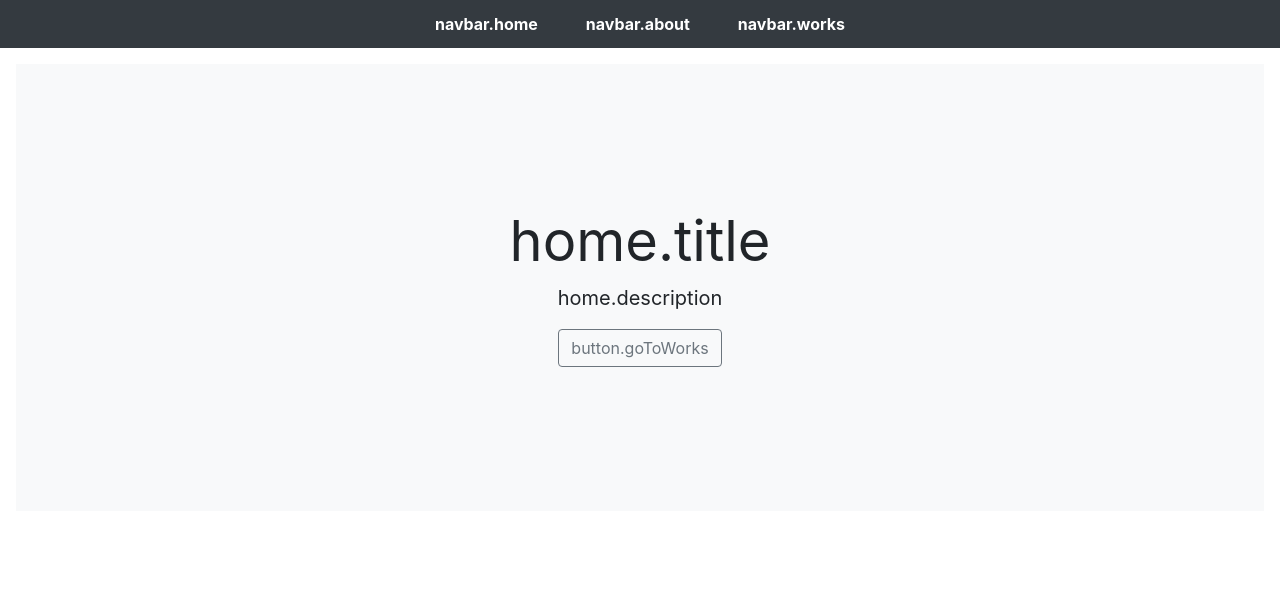
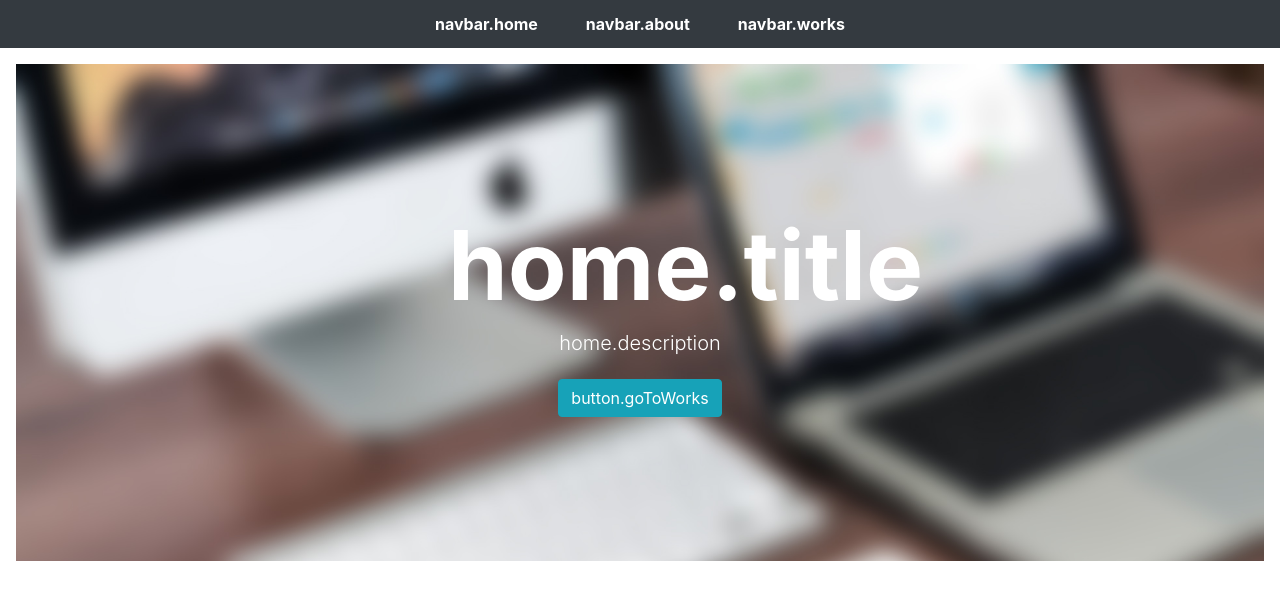
Before and after one commit to ThibaultClerc/webistic, a React (Create React App) app: page / in a window 1280 px wide. Shown: the top 600 px of the page. Built offline with nearby package versions, Linux system fonts and the light colour scheme.

Commit message:
changed css

```diff
--- a/src/assets/img/index.jsx
+++ b/src/assets/img/index.jsx
@@ -1,2 +1,3 @@
 export const EngFlag = require('./eng.png');
 export const FrFlag = require('./fr.png');
+export const HomeBg = require('./home-bg.jpg')
--- a/src/components/Button/index.jsx
+++ b/src/components/Button/index.jsx
@@ -1,4 +1,8 @@
 import { translationHOC } from '../../HOC/translationHOC';
+import { Link } from 'react-router-dom'
+import './style.css'
+import EnglishFlag from '../../assets/img/eng.png'
+import FrenchFlag from '../../assets/img/fr.png'
 
 function Button({language}) {
 
@@ -12,8 +16,8 @@ function Button({language}) {
 
   return (
     <>
-    {language.currentLanguage === 'en' && <button onClick={handleClick} style={{background: `url()`}}>FR</button>}
-    {language.currentLanguage === 'fr' && <button onClick={handleClick} className="Button">ENG</button>}
+    {language.currentLanguage === 'en' && <Link onClick={handleClick} className="d-flex justify-content-end pr-3 pt-3"><img className="flag" src={FrenchFlag}/></Link>}
+    {language.currentLanguage === 'fr' && <Link onClick={handleClick} className="d-flex justify-content-end pr-3 pt-3"><img className="flag" src={EnglishFlag}/></Link>}
     </>
   )
 }
--- /dev/null
+++ b/src/components/Button/style.css
@@ -0,0 +1,3 @@
+.flag {
+  width: 40px;
+}
--- a/src/data/data.json
+++ b/src/data/data.json
@@ -5,19 +5,19 @@
           "id"          : "platon-study-case",
           "title"       : "Platon",
           "year"        : "2020",
-          "description" : "Projet Platon est un projet opensource que la Fake Web Agency a créé afin de blablabla blablabla."
+          "description" : "Projet Platon est un projet opensource que la Fake Web Agency a créé afin de blablabla blablabla. Lorem ipsum dolor sit amet, consectetur adipiscing elit, sed do eiusmod tempor incididunt ut labore et dolore magna aliqua. Ut enim ad minim veniam, quis nostrud exercitation ullamco laboris nisi ut aliquip ex ea commodo consequat. Duis aute irure dolor in reprehenderit in voluptate velit esse cillum dolore eu fugiat nulla pariatur. Excepteur sint occaecat cupidatat non proident, sunt in culpa qui officia deserunt mollit anim id est laborum."
         },
         {
           "id"          : "solane-study-case",
           "title"       : "Solane",
           "year"        : "2019",
-          "description" : "Projet Solane est un projet collaboratif que la Fake Web Agency a créé afin de blablabla blablabla."
+          "description" : "Projet Solane est un projet collaboratif que la Fake Web Agency a créé afin de blablabla blablabla. Lorem ipsum dolor sit amet, consectetur adipiscing elit, sed do eiusmod tempor incididunt ut labore et dolore magna aliqua. Ut enim ad minim veniam, quis nostrud exercitation ullamco laboris nisi ut aliquip ex ea commodo consequat. Duis aute irure dolor in reprehenderit in voluptate velit esse cillum dolore eu fugiat nulla pariatur. Excepteur sint occaecat cupidatat non proident, sunt in culpa qui officia deserunt mollit anim id est laborum."
         },
         {
           "id"          : "sedal-study-case",
           "title"       : "Sedal",
           "year"        : "2020",
-          "description" : "Projet Sedal est un projet collaboratif que la Fake Web Agency a créé afin de blablabla blablabla."
+          "description" : "Projet Sedal est un projet collaboratif que la Fake Web Agency a créé afin de blablabla blablabla. Lorem ipsum dolor sit amet, consectetur adipiscing elit, sed do eiusmod tempor incididunt ut labore et dolore magna aliqua. Ut enim ad minim veniam, quis nostrud exercitation ullamco laboris nisi ut aliquip ex ea commodo consequat. Duis aute irure dolor in reprehenderit in voluptate velit esse cillum dolore eu fugiat nulla pariatur. Excepteur sint occaecat cupidatat non proident, sunt in culpa qui officia deserunt mollit anim id est laborum."
         }
       ]
     ,
@@ -30,19 +30,19 @@
         "id"          : "platon-study-case",
         "title"       : "Platon",
         "year"        : "2020",
-        "description" : "Platon Project is an opensource project built in 2020 with the help of many collaborators such as blablabla"
+        "description" : "Platon Project is an opensource project built in 2020 with the help of many collaborators such as blablabla. Lorem ipsum dolor sit amet, consectetur adipiscing elit, sed do eiusmod tempor incididunt ut labore et dolore magna aliqua. Ut enim ad minim veniam, quis nostrud exercitation ullamco laboris nisi ut aliquip ex ea commodo consequat. Duis aute irure dolor in reprehenderit in voluptate velit esse cillum dolore eu fugiat nulla pariatur. Excepteur sint occaecat cupidatat non proident, sunt in culpa qui officia deserunt mollit anim id est laborum."
       },
       {
         "id"          : "solane-study-case",
         "title"       : "Solane",
         "year"        : "2019",
-        "description" : "Project Solane is an opensource project built in 2020 with the help of many collaborators such as blablabla"
+        "description" : "Project Solane is an opensource project built in 2020 with the help of many collaborators such as blablabla. Lorem ipsum dolor sit amet, consectetur adipiscing elit, sed do eiusmod tempor incididunt ut labore et dolore magna aliqua. Ut enim ad minim veniam, quis nostrud exercitation ullamco laboris nisi ut aliquip ex ea commodo consequat. Duis aute irure dolor in reprehenderit in voluptate velit esse cillum dolore eu fugiat nulla pariatur. Excepteur sint occaecat cupidatat non proident, sunt in culpa qui officia deserunt mollit anim id est laborum."
       },
       {
         "id"          : "sedal-study-case",
         "title"       : "Sedal",
         "year"        : "2020",
-        "description" : "Sedal Project is an opensource project built in 2020 with the help of many collaborators such as blablabla"
+        "description" : "Sedal Project is an opensource project built in 2020 with the help of many collaborators such as blablabla. Lorem ipsum dolor sit amet, consectetur adipiscing elit, sed do eiusmod tempor incididunt ut labore et dolore magna aliqua. Ut enim ad minim veniam, quis nostrud exercitation ullamco laboris nisi ut aliquip ex ea commodo consequat. Duis aute irure dolor in reprehenderit in voluptate velit esse cillum dolore eu fugiat nulla pariatur. Excepteur sint occaecat cupidatat non proident, sunt in culpa qui officia deserunt mollit anim id est laborum."
       }
 
     ]
--- a/src/pages/Home/index.jsx
+++ b/src/pages/Home/index.jsx
@@ -1,14 +1,15 @@
 import React from 'react';
 import { FormattedMessage } from 'react-intl';
-import { Link } from 'react-router-dom'
+import { Link } from 'react-router-dom';
+import './style.css'
 
 export default function Home() {
   return (
-    <div className="position-relative overflow-hidden p-3 p-md-5 m-md-3 text-center bg-light">
+    <div className="position-relative overflow-hidden p-3 p-md-5 m-md-3 text-center bg-light main-jumbotron">
       <div className="col-md-5 p-lg-5 mx-auto my-5">
-        <h1 className="display-4 font-weight-normal"><FormattedMessage id="home.title"/></h1>
-        <p className="lead font-weight-normal"><FormattedMessage id="home.description"/></p>
-        <Link to="/works" className="btn btn-outline-secondary"><FormattedMessage id="button.goToWorks"/></Link>
+        <h1 className="display-1 font-weight-bold text-white"><FormattedMessage id="home.title"/></h1>
+        <h1 className="lead font-weight-light text-white"><FormattedMessage id="home.description"/></h1>
+        <Link to="/works" className="btn btn-info mt-3"><FormattedMessage id="button.goToWorks"/></Link>
       </div>
       <div className="product-device box-shadow d-none d-md-block"></div>
       <div className="product-device product-device-2 box-shadow d-none d-md-block"></div>
--- /dev/null
+++ b/src/pages/Home/style.css
@@ -0,0 +1,4 @@
+.main-jumbotron {
+  background-image: url('../../assets/img/home-bg.jpg');
+  background-size: cover;
+}
--- a/src/pages/Works/StudyCase/index.jsx
+++ b/src/pages/Works/StudyCase/index.jsx
@@ -20,16 +20,16 @@ function StudyCase({language}) {
   console.log(projects.fr)
 
   return (
-    <>
+    <div className="container mt-5 pt-5">
     {!currentStudy && <p>loading</p>}
     {currentStudy &&
       <div>
-        <h1>{currentStudy.title}</h1>
-        <p>{currentStudy.year}</p>
+        <h1 className="display-1 d-inline">{currentStudy.title}</h1><span className="h1 font-weight-light">• {currentStudy.year}</span>
+
         <p>{currentStudy.description}</p>
       </div>
     }
-    </>
+    </div>
   )
 }
 
```
Also changed, not shown: src/assets/img/home-bg.jpg (added).
